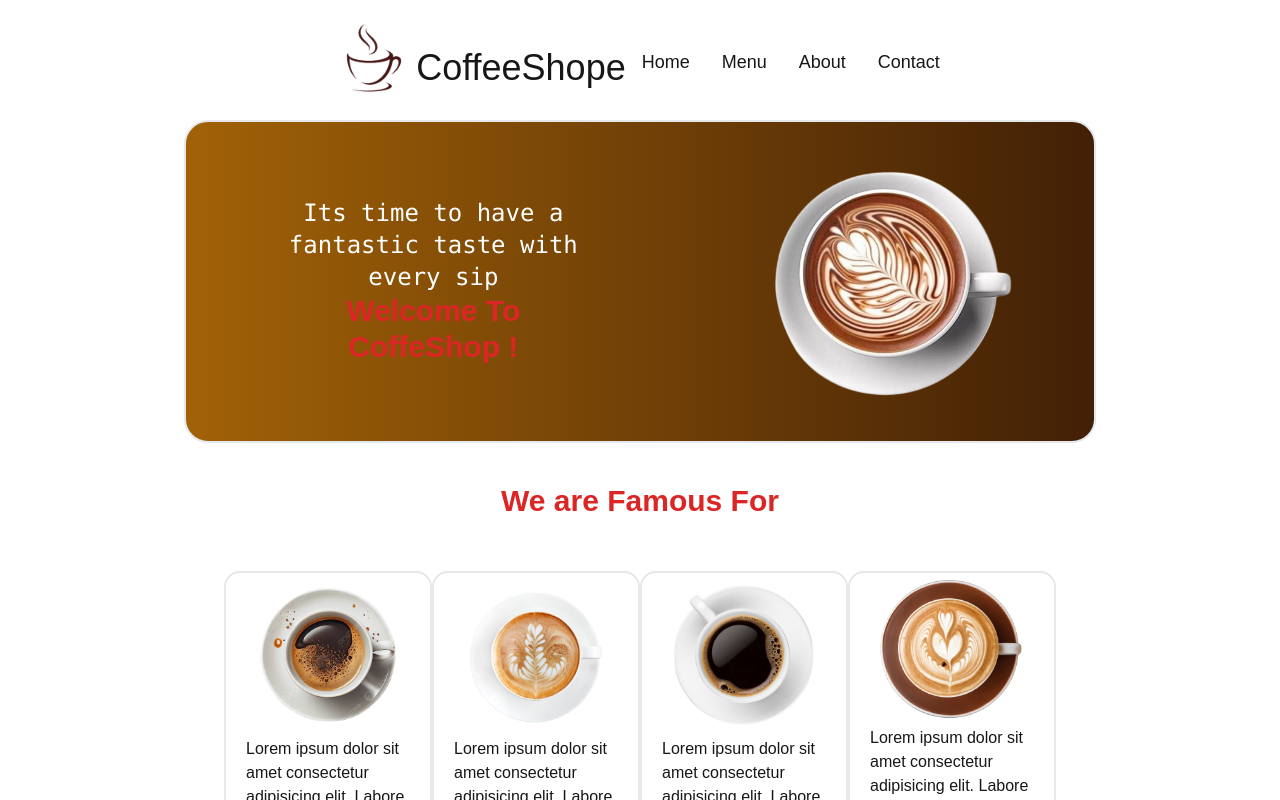
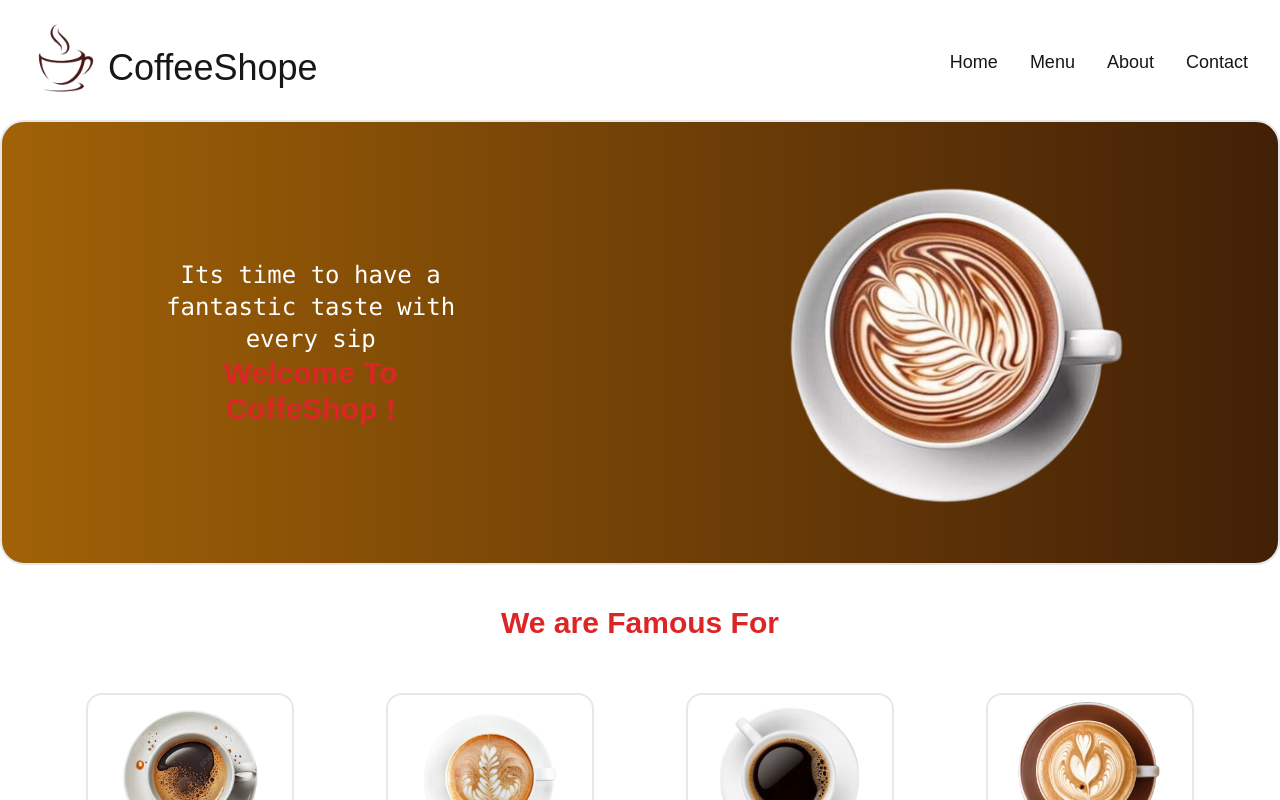
Before and after one commit to UzmaFateh/CoffeeShop, a Next.js app: page / in a window 1280 px wide. Shown: the top 800 px of the page. Built offline with nearby package versions, Linux system fonts and the light colour scheme.

Commit message:
new addition

```diff
--- a/src/app/menu/page.tsx
+++ b/src/app/menu/page.tsx
@@ -6,7 +6,7 @@ import menu3 from "../../../public/cappaccino-top-removebg-preview (1).png"
 import menu4 from "../../../public/cy-removebg-preview.png"
 export default function MenuDetail() {
     return (
-       <div className="w-fit">
+       <div className="">
         <center>
   <h1 className="text-base sm:text-3xl my-10 font-semibold text-red-600">We Have All What You Want </h1>
   </center>
--- a/src/app/page.tsx
+++ b/src/app/page.tsx
@@ -8,7 +8,7 @@ import Menu from "@/components/menu";
 
 export default function Home() {
   return (
-     <div className="w-fit mx-auto">
+     <div className="">
 
 
 <div className="w-{90%} sm:w-{80%} md:w-full flex flex-col-reverse flex-wrap sm:flex-row justify-between  ml-{5%} sm:ml-{11%}   mt-3 sm:mt-5 bg-gradient-to-r from-yellow-700 to-yellow-950 border-2 rounded-3xl py-2 ">
--- a/src/components/menu.tsx
+++ b/src/components/menu.tsx
@@ -7,7 +7,7 @@ import menu4 from "../../public/coffe-1-removebg-preview.png"
 
 export default function Menu() {
     return (
-<div className="w-fit">
+<div className="">
 
     <div className="w-{80%} flex flex-wrap my-8 px-10  ">
         <div className="w-52 border-2 rounded-2xl px-5 mx-auto my-3">
--- a/src/components/navbar.tsx
+++ b/src/components/navbar.tsx
@@ -7,7 +7,7 @@ const Navbar = () => {
     return (
 <div>
         <div
-            className="flex flex-col justify-between  md:flex-row  :my-4 md:my-4 lg:-mb-6 px-4   bg-white mx-auto w-fit"
+            className="flex flex-col justify-between  md:flex-row  :my-4 md:my-4 lg:-mb-6 px-4   bg-white "
             style={{
                 boxShadow: " 1px,1px 20px 20px blue)",
 
```
